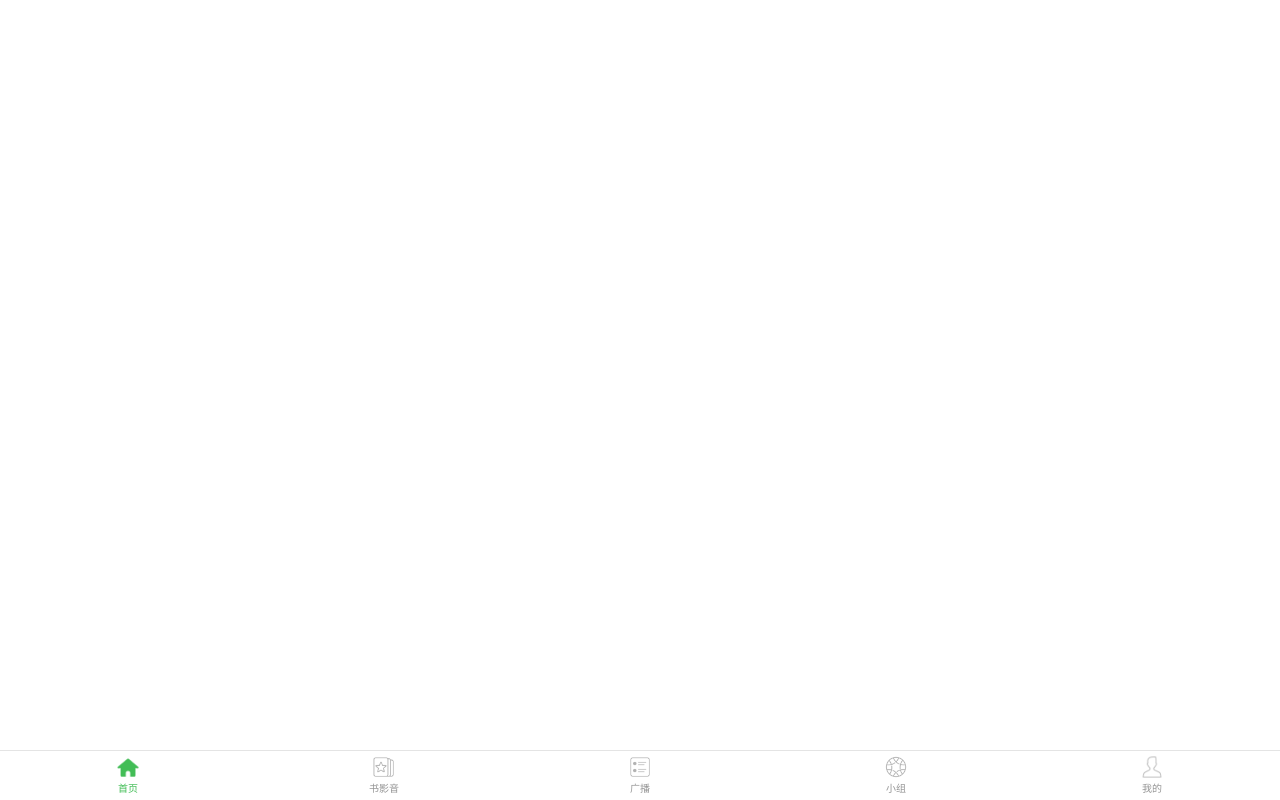
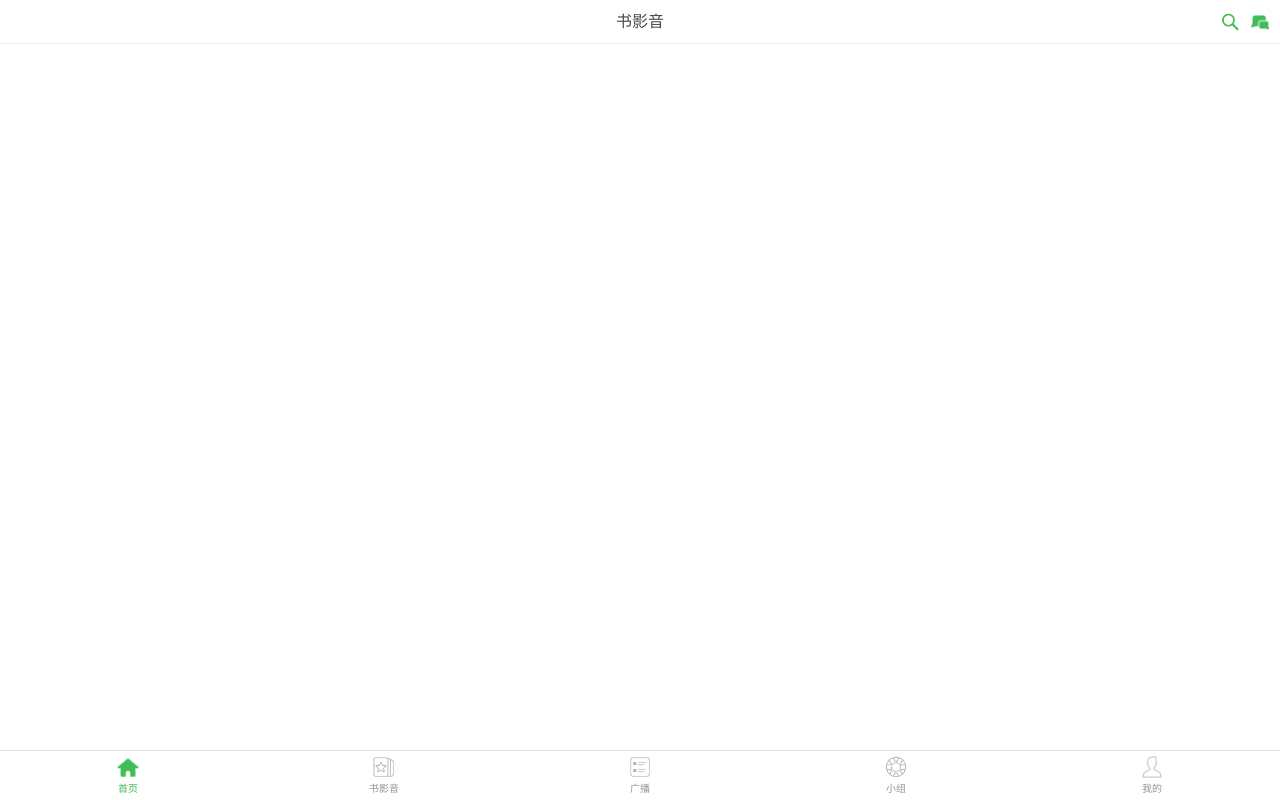
Before and after one commit to startcaft/Vue-Demos, a Vue app in the folder douban-app/: page /#/audioBook in a window 1280 px wide. Built offline with nearby package versions, Linux system fonts and the light colour scheme.

Commit message:
添加导航栏对应的组件(里有对应的Header.vue组件)

```diff
--- a/douban-app/src/components/header.vue
+++ b/douban-app/src/components/header.vue
@@ -40,6 +40,9 @@
             .m-icon-img {
                 width: 20px;
                 height: 20px;
+            }
+            .margin-right-10 {
+                margin-right: 10px;
             }
         }
         a {
--- /dev/null
+++ b/douban-app/src/pages/Mine.vue
@@ -0,0 +1,27 @@
+<template>
+    <div>
+        <m-header title="我的" fixed>
+            <a href="javascript:;" slot="right">
+                <img class="m-icon-img margin-right-10" src="../assets/images/ic_actionbar_search_icon.png"/>
+            </a>
+            <a href="javascript:;" slot="right">
+                <img class="m-icon-img" src="../assets/images/ic_chat_green.png"/>
+            </a>
+        </m-header>
+    </div>
+</template>
+
+<script>
+    import Header from '../components/header.vue'
+    export default {
+        name : 'mine',
+        components : {
+            'm-header' : Header
+        }
+    }
+</script>
+
+
+<style lang="less">
+
+</style>
--- /dev/null
+++ b/douban-app/src/pages/audioBook.vue
@@ -0,0 +1,27 @@
+<template>
+    <div>
+        <m-header title="书影音" fixed>
+            <a href="javascript:;" slot="right">
+                <img class="m-icon-img margin-right-10" src="../assets/images/ic_actionbar_search_icon.png"/>
+            </a>
+            <a href="javascript:;" slot="right">
+                <img class="m-icon-img" src="../assets/images/ic_chat_green.png"/>
+            </a>
+        </m-header>
+    </div>
+</template>
+
+<script>
+    import Header from '../components/header.vue'
+    export default {
+        name : 'audiobook',
+        components : {
+            'm-header' : Header
+        }
+    }
+</script>
+
+
+<style lang="less">
+
+</style>
--- /dev/null
+++ b/douban-app/src/pages/broadCast.vue
@@ -0,0 +1,27 @@
+<template>
+    <div>
+        <m-header title="广播" fixed>
+            <a href="javascript:;" slot="right">
+                <img class="m-icon-img margin-right-10" src="../assets/images/ic_actionbar_search_icon.png"/>
+            </a>
+            <a href="javascript:;" slot="right">
+                <img class="m-icon-img" src="../assets/images/ic_chat_green.png"/>
+            </a>
+        </m-header>
+    </div>
+</template>
+
+<script>
+    import Header from '../components/header.vue'
+    export default {
+        name : 'broadcast',
+        components : {
+            'm-header' : Header
+        }
+    }
+</script>
+
+
+<style lang="less">
+
+</style>
--- /dev/null
+++ b/douban-app/src/pages/group.vue
@@ -0,0 +1,27 @@
+<template>
+    <div>
+        <m-header title="小组" fixed>
+            <a href="javascript:;" slot="right">
+                <img class="m-icon-img margin-right-10" src="../assets/images/ic_actionbar_search_icon.png"/>
+            </a>
+            <a href="javascript:;" slot="right">
+                <img class="m-icon-img" src="../assets/images/ic_chat_green.png"/>
+            </a>
+        </m-header>
+    </div>
+</template>
+
+<script>
+    import Header from '../components/header.vue'
+    export default {
+        name : 'group',
+        components : {
+            'm-header' : Header
+        }
+    }
+</script>
+
+
+<style lang="less">
+
+</style>
--- a/douban-app/src/router/index.js
+++ b/douban-app/src/router/index.js
@@ -1,6 +1,11 @@
 import Vue from 'vue'
 import Router from 'vue-router'
+
 import Index from '../pages/index.vue'
+import AudioBook from '../pages/audioBook.vue'
+import BroadCast from '../pages/broadCast.vue'
+import Group from '../pages/group.vue'
+import Mine from '../pages/Mine.vue'
 
 Vue.use(Router)
 
@@ -10,6 +15,34 @@ export default new Router({
       path: '/',
       name: 'Index',
       component: Index
-    }
+    },
+    {
+      path: '/audioBook',
+      name: 'AudioBook',
+      component: AudioBook
+    },
+    {
+      path: '/broadCast',
+      name: 'BroadCast',
+      component: BroadCast
+    },
+    {
+      path: '/group',
+      name: 'Group',
+      component: Group
+    },
+    {
+      path: '/mine',
+      name: 'Mine',
+      component: Mine
+    },
+    {
+      path: '/index',
+      redirect: '/'
+    },
+    {
+      path: '*',
+      redirect: '/'
+    },
   ]
 })
```
